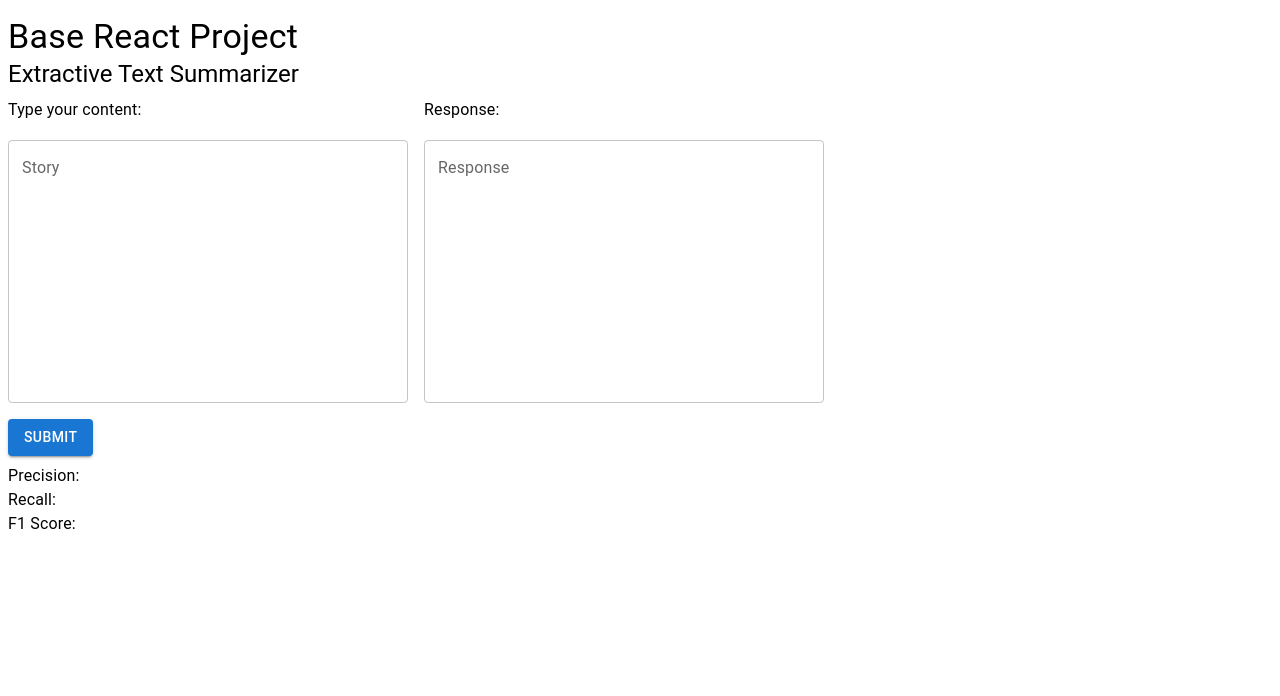
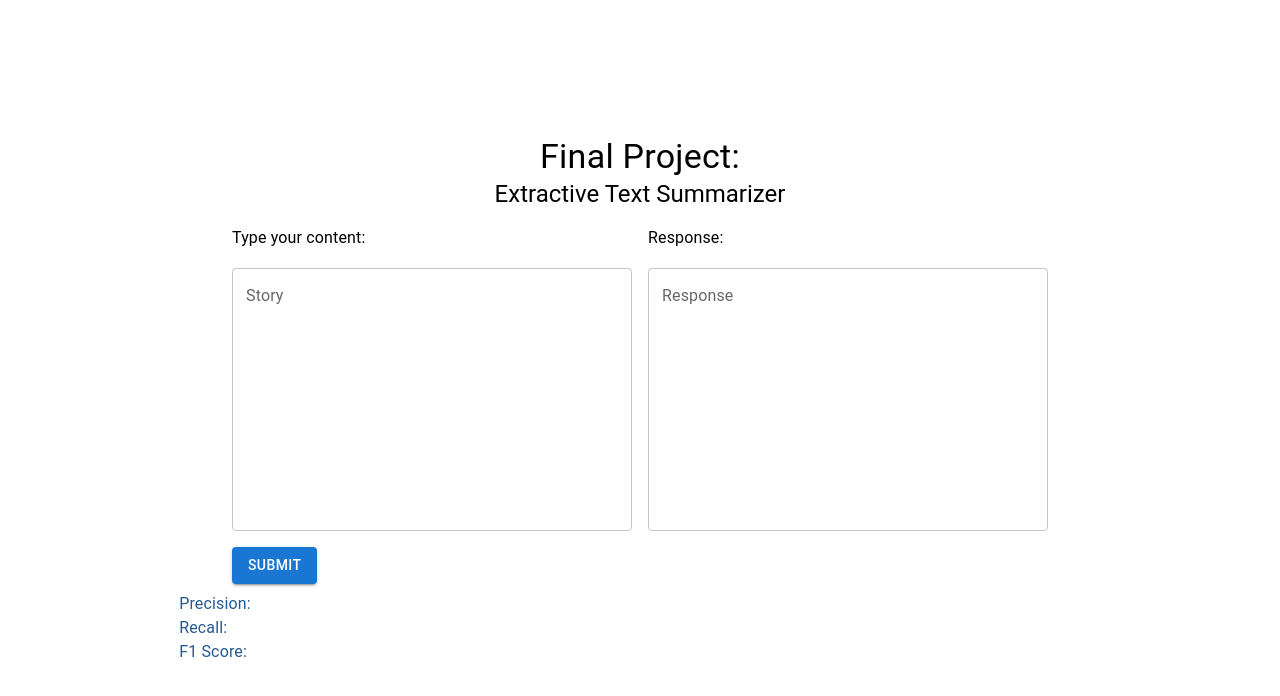
Before and after one commit to anastasiaagstn/finpro-text-summarizer-web, a React (Vite) app in the folder client/: page / in a window 1280 px wide. Shown: the top 696 px of the page. Built offline with nearby package versions, Linux system fonts and the light colour scheme.

Commit message:
client: add css for app, update handling for accuracy component

```diff
--- a/client/src/App.jsx
+++ b/client/src/App.jsx
@@ -2,15 +2,20 @@ import { useState } from 'react';
 import { Stack, Typography } from '@mui/material';
 import AccuracyComponent from "./components/AccuracyComponent.jsx";
 import TextArea from "./components/TextAreaComponent.jsx";
+import "./styles.css";
 
 function App() {
   const [isLoading, setIsLoading] = useState(0);
-  const [accuracy, setAccuracy] = useState({});
+  const [accuracy, setAccuracy] = useState({
+    Precision: 0,
+    Recall: 0,
+    F1Score: 0
+  });
 
   return (
-    <Stack className="App">
-      <Stack my={1}>
-        <Typography variant='h4'>Base React Project</Typography>
+    <Stack className="App" justifyContent="center" alignItems="center">
+      <Stack mb={2} alignItems="center">
+        <Typography variant='h4'>Final Project:</Typography>
         <Typography variant='h5'>Extractive Text Summarizer</Typography>
       </Stack>
       <TextArea setIsLoading={setIsLoading} setAccuracy={setAccuracy} />
--- a/client/src/components/AccuracyComponent.jsx
+++ b/client/src/components/AccuracyComponent.jsx
@@ -1,15 +1,15 @@
 import {Stack, Typography } from '@mui/material';
 
 const AccuracyComponent = ({ accuracy }) => {
-  let precision = accuracy.Precision;
-  let recall = accuracy.Recall;
-  let f1 = accuracy.F1Score;
+  let precision = accuracy.Precision? accuracy.Precision: null;
+  let recall = accuracy.Recall? accuracy.Recall : null;
+  let f1 = accuracy.F1Score? accuracy.F1Score: null;
 
   return (
-    <Stack>
-      <Typography>Precision: {precision}</Typography>
-      <Typography>Recall: {recall}</Typography>
-      <Typography>F1 Score: {f1}</Typography>
+    <Stack display={'block'} width={'72%'}>
+      <Typography className='label'>Precision: {precision}</Typography>
+      <Typography className='label'>Recall: {recall}</Typography>
+      <Typography className='label'>F1 Score: {f1}</Typography>
     </Stack>
   );
 };
--- /dev/null
+++ b/client/src/styles.css
@@ -0,0 +1,19 @@
+body {
+  margin: 0;
+  height: 100vh;
+}
+
+#root{
+  height: 100vh;
+}
+
+.App {
+  height: 100%;
+  font-family: sans-serif;
+  background: color #9c9c9c;;
+  color: color #252d3a;
+}
+
+.label {
+  color: #245991;
+}
```
